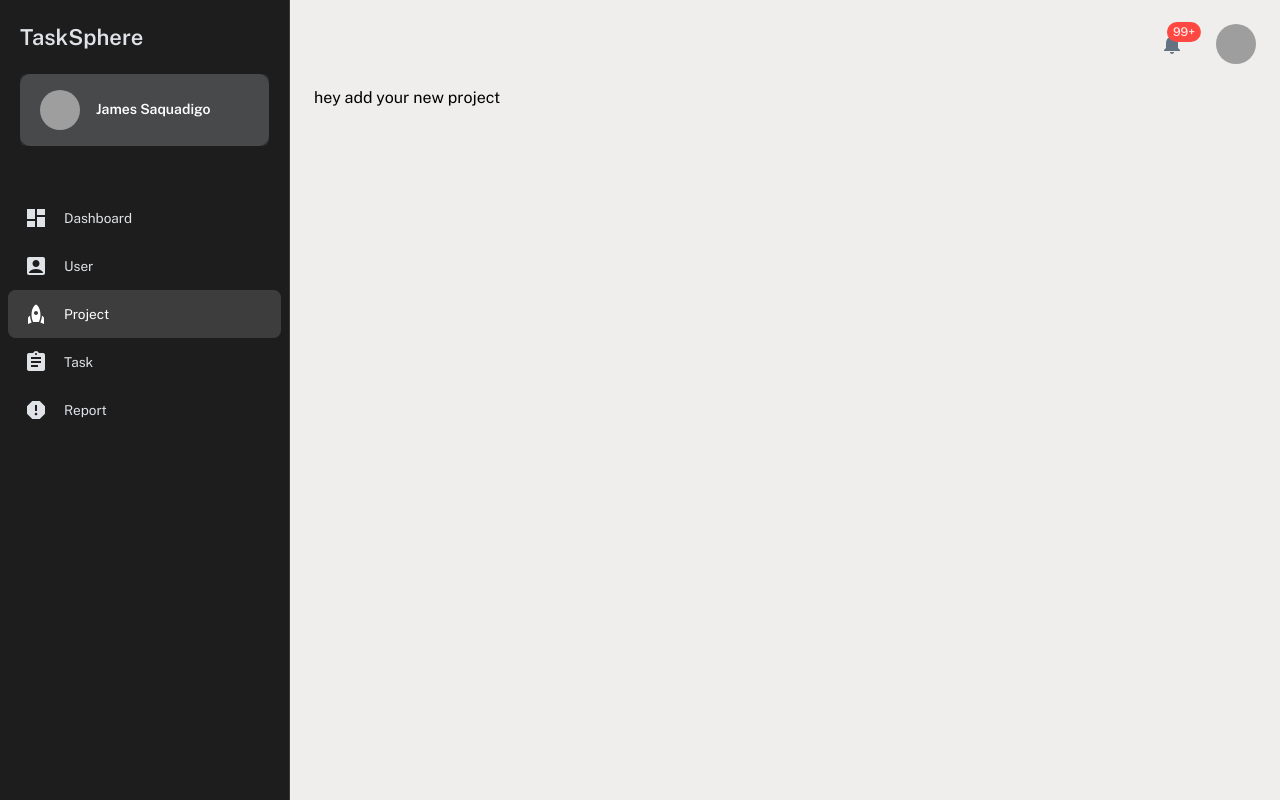
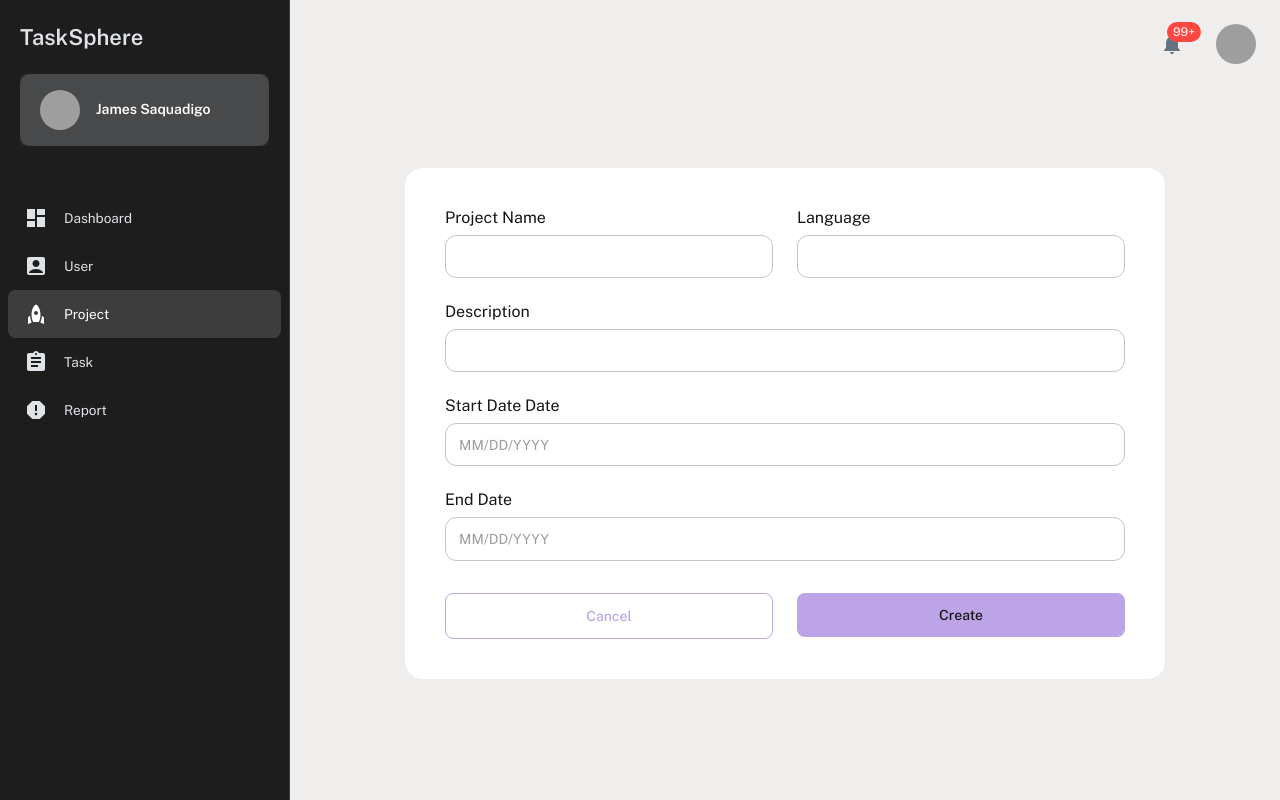
Before and after one commit to NayTharPoe/-Next-Nest-OJT_TaskMngSym, a Next.js app in the folder frontend/: page /project/add in a window 1280 px wide. Built offline with nearby package versions, Linux system fonts and the light colour scheme; grey boxes are pictures that could not be loaded.

Commit message:
added form layout

```diff
--- a/frontend/package.json
+++ b/frontend/package.json
@@ -15,14 +15,17 @@
     "@mui/material": "^5.14.8",
     "@mui/x-data-grid": "^6.13.0",
     "@mui/x-data-grid-generator": "^6.13.0",
+    "@mui/x-date-pickers": "^6.14.0",
     "@types/node": "20.6.0",
     "@types/react": "18.2.21",
     "@types/react-dom": "18.2.7",
+    "dayjs": "^1.11.9",
     "eslint": "8.49.0",
     "eslint-config-next": "13.4.19",
     "next": "13.4.19",
     "react": "18.2.0",
     "react-dom": "18.2.0",
+    "react-hook-form": "^7.46.1",
     "typescript": "5.2.2"
   },
   "devDependencies": {
--- a/frontend/src/components/commonDialog.tsx
+++ b/frontend/src/components/commonDialog.tsx
@@ -34,8 +34,8 @@ export default function ConfirmDialog({open, onClose} : any) {
           }
         }}
       >
-        <DialogTitle id="responsive-dialog-title" sx={{backgroundColor: palette.grey[300]}}>
-          <Typography variant='h4' sx={{color: palette.grey[600]}}>Confirmation?</Typography>
+        <DialogTitle id="responsive-dialog-title" sx={{backgroundColor: palette.primary.main}}>
+          <Typography variant='h4' sx={{fontWeight: '400'}}>Confirmation?</Typography>
         </DialogTitle>
         <DialogContent>
           <DialogContentText sx={{pt: 3}}>
--- a/frontend/src/pages/_app.tsx
+++ b/frontend/src/pages/_app.tsx
@@ -5,6 +5,8 @@ import type { NextPage } from 'next';
 import type { AppProps } from 'next/app';
 import { ThemeProvider } from '@mui/material/styles';
 import { theme } from '@/theme';
+import { LocalizationProvider } from '@mui/x-date-pickers';
+import { AdapterDayjs } from '@mui/x-date-pickers/AdapterDayjs'
 
 export type NextPageWithLayout<P = {}, IP = P> = NextPage<P, IP> & {
   getLayout?: (page: ReactElement) => ReactNode;
@@ -19,7 +21,9 @@ export default function MyApp({ Component, pageProps }: AppPropsWithLayout) {
 
   return (
     <ThemeProvider theme={theme}>
-      {getLayout(<Component {...pageProps} />)}
+      <LocalizationProvider dateAdapter={AdapterDayjs}>
+        {getLayout(<Component {...pageProps} />)}
+      </LocalizationProvider>
     </ThemeProvider>
   )
 }
--- a/frontend/src/pages/project/add.tsx
+++ b/frontend/src/pages/project/add.tsx
@@ -2,12 +2,225 @@ import React from 'react'
 import MainLayout from '@/layouts/MainLayout'
 import { ReactElement } from 'react';
 import type { NextPageWithLayout } from '../_app';
+import { Grid, TextField, Button, Paper, Box, Stack } from '@mui/material';
+import { DatePicker } from '@mui/x-date-pickers';
+import { useForm, Controller } from 'react-hook-form';
+import palette from '@/theme/palette';
+
+type FormValues = {
+  projectName: string;
+  language: string;
+  description: string;
+  startDate: string | null;
+  endDate: string | null;
+};
+
+const CreateFormButton = (props: any) => {
+  return (
+    <Button
+      fullWidth
+      type="submit"
+      variant="contained"
+      sx={{
+        padding: '10px',
+        borderRadius: '.5rem',
+        boxShadow: 'none',
+        backgroundColor: palette.primary.main,
+        color: palette.text.primary,
+        '&:hover': {
+          backgroundColor: palette.primary.main,
+          borderColor: palette.primary.border,
+          boxShadow: 'none',
+        },
+      }}
+      {...props}
+    >
+      {props.children}
+    </Button>
+  );
+};
+
+const CancelFormButton = (props: any) => {
+  return (
+  <Button
+    fullWidth
+    variant='outlined'
+    sx={{
+      padding: '10px',
+      borderRadius: '.5rem',
+      border: `1px solid ${palette.primary.main}`,
+    }}
+    {...props}
+  >
+    {props.children}
+  </Button>
+  )
+}
 
 const AddNewProjectPage: NextPageWithLayout = () => {
+  const form = useForm<FormValues>({
+    defaultValues: {
+      projectName: '',
+      language: '',
+      description: '',
+      startDate: null,
+      endDate: null,
+    },
+  });
+
+  const { register, handleSubmit, formState, control, setValue, setError, clearErrors } = form;
+  const { errors } = formState;
+
+  const onSubmit = (data: FormValues) => {
+    if (!data.startDate) {
+      setError('startDate', { type: 'manual', message: 'Start Date is required' });
+    } else {
+      clearErrors('startDate');
+    }
+
+    if (!data.endDate) {
+      setError('endDate', { type: 'manual', message: 'End Date is required' });
+    } else {
+      clearErrors('endDate');
+    }
+
+    if (Object.keys(errors).length === 0) {
+      console.log(data);
+    }
+  };
+
   return (
-    <div>
-      hey add your new project
-    </div>
+    <Paper elevation={0} sx={{maxWidth: '760px',m: '0 auto',mt: 10,p: 5, background: palette.common.white, borderRadius: '1.1rem'}}>
+      <form onSubmit={handleSubmit(onSubmit)} noValidate>
+      <Grid container spacing={3}>
+        <Grid item xs={6}>
+          <Stack spacing={1}>
+            <label htmlFor="projectName">Project Name</label>
+            <TextField
+              id='projectName'
+              {...register('projectName', { required: 'Project Name is required' })}
+              error={!!errors.projectName}
+              helperText={errors.projectName?.message}
+              sx={{
+                '.MuiInputBase-root': {
+                  borderRadius: '.7rem',
+                },
+                '.MuiInputBase-input': {
+                  p: '11.5px 14px'
+                }
+              }}
+            />
+          </Stack>
+        </Grid>
+        <Grid item xs={6}>
+          <Stack spacing={1}>
+          <label htmlFor="language">Language</label>
+          <TextField
+            id='language'
+            {...register('language', { required: 'Language is required' })}
+            error={!!errors.language}
+            helperText={errors.language?.message}
+            sx={{
+              '.MuiInputBase-root': {
+                borderRadius: '.7rem',
+              },
+              '.MuiInputBase-input': {
+                p: '11.5px 14px'
+              }
+            }}
+          />
+          </Stack>
+        </Grid>
+        <Grid item xs={12}>
+        <Stack spacing={1}>
+        <label htmlFor="description">Description</label>
+          <TextField id='description' {...register('description')}
+            error={!!errors.description}
+            helperText={errors.description?.message}
+            sx={{
+              '.MuiInputBase-root': {
+                borderRadius: '.7rem',
+              },
+              '.MuiInputBase-input': {
+                p: '11.5px 14px'
+              }
+            }}
+          />
+        </Stack>
+        </Grid>
+        <Grid item xs={12}>
+          <Stack spacing={1}>
+          <label>Start Date Date</label>
+          <Controller
+            name="startDate"
+            control={control}
+            render={({ field }) => (
+              <>
+                <DatePicker
+                  value={field.value}
+                  onChange={(newValue) =>
+                    field.onChange(newValue)
+                  }
+                  sx={{
+                    '.MuiInputBase-root': {
+                      borderRadius: '.7rem',
+                    },
+                    '.MuiInputBase-input': {
+                      p: '11.5px 14px'
+                    }
+                  }}
+                />
+                {errors.startDate && (
+                  <span style={{ color: 'red' }}>{errors.startDate.message}</span>
+                )}
+              </>
+            )}
+          />
+          </Stack>
+        </Grid>
+        <Grid item xs={12}>
+          <Stack spacing={1}>
+          <label>End Date</label>
+          <Controller
+            name="endDate"
+            control={control}
+            render={({ field }) => (
+              <>
+                <DatePicker
+                  value={field.value}
+                  onChange={(newValue) =>
+                    field.onChange(newValue)
+                  }
+                  sx={{
+                    'MuiDateCalendar-root': {
+                      boxShadow: 'none'
+                    },
+                    '.MuiInputBase-root': {
+                      borderRadius: '.7rem',
+                    },
+                    '.MuiInputBase-input': {
+                      p: '11.5px 14px'
+                    }
+                  }}
+                />
+                {errors.endDate && (
+                  <span style={{ color: 'red' }}>{errors.endDate.message}</span>
+                )}
+              </>
+            )}
+          />
+          </Stack>
+        </Grid>
+        <Grid item xs={6} sx={{mt: 1}}>
+          <CancelFormButton>Cancel</CancelFormButton>
+        </Grid>
+        <Grid item xs={6} sx={{mt: 1}}>
+          <CreateFormButton
+          >Create</CreateFormButton>
+        </Grid>
+      </Grid>
+      </form>
+    </Paper>
   )
 }
 
--- a/frontend/src/theme/index.ts
+++ b/frontend/src/theme/index.ts
@@ -1,6 +1,7 @@
 import { createTheme } from '@mui/material/styles';
 import Typography from './typograph';
 import Palette from './palette';
+// import ComponentOverrides from './overrides';
 
 const themeOptions: any = {
   palette: Palette,
@@ -14,6 +15,18 @@ const themeOptions: any = {
       xl: 1536,
     },
   },
+  components: {
+    MuiPaper: {
+      defaultProps: {
+        elevation: 0,
+      },
+      styleOverrides: {
+        root: {
+          backgroundImage: 'none',
+        },
+      },
+    },
+  },
 };
 
 export const theme = createTheme(themeOptions);
--- /dev/null
+++ b/frontend/src/theme/overrides/index.ts
@@ -0,0 +1,3 @@
+// export default function ComponentOverrides() {
+//   return Object.assign();
+// }
```
Also changed, not shown: frontend/src/components/ProjectSearchBox.tsx (renamed from frontend/src/components/project-search-input.tsx, +4 -4 lines), frontend/src/pages/project/list.tsx (+4 -5 lines).
